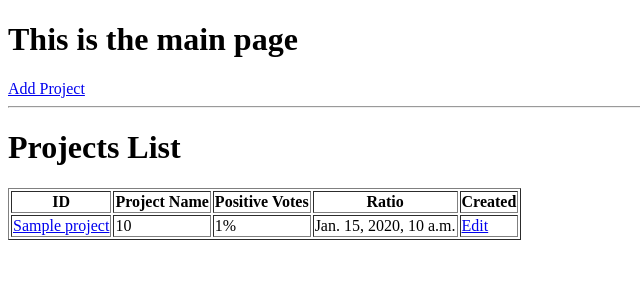
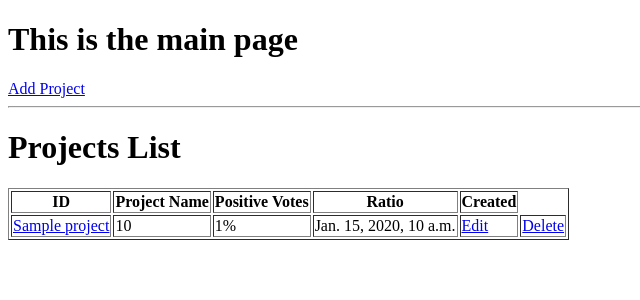
Before and after one commit to York13Pud/python-django-training, a Django app: page / in a window 1280 px wide. Shown: the top 300 px of the page, without its empty margins (0-640 px from the left). Run offline with Django 3.2, Linux system fonts and the light colour scheme; tables that the repository leaves empty hold one stand-in row (values such as "Sample post").

Commit message:
Added delete method for each row in projects list

```diff
--- a/devsearch/projects/templates/projects/projects.html
+++ b/devsearch/projects/templates/projects/projects.html
@@ -28,6 +28,7 @@
                             <td>{{ project.vote_ratio }}%</td>
                             <td>{{ project.created }}</td>
                             <td><a href="{% url 'update-project' project.id %}">Edit</a></td>
+                            <td><a href="{% url 'delete-project' project.id %}">Delete</a></td>
                         </tr>
                     {% endfor %}
 
```
